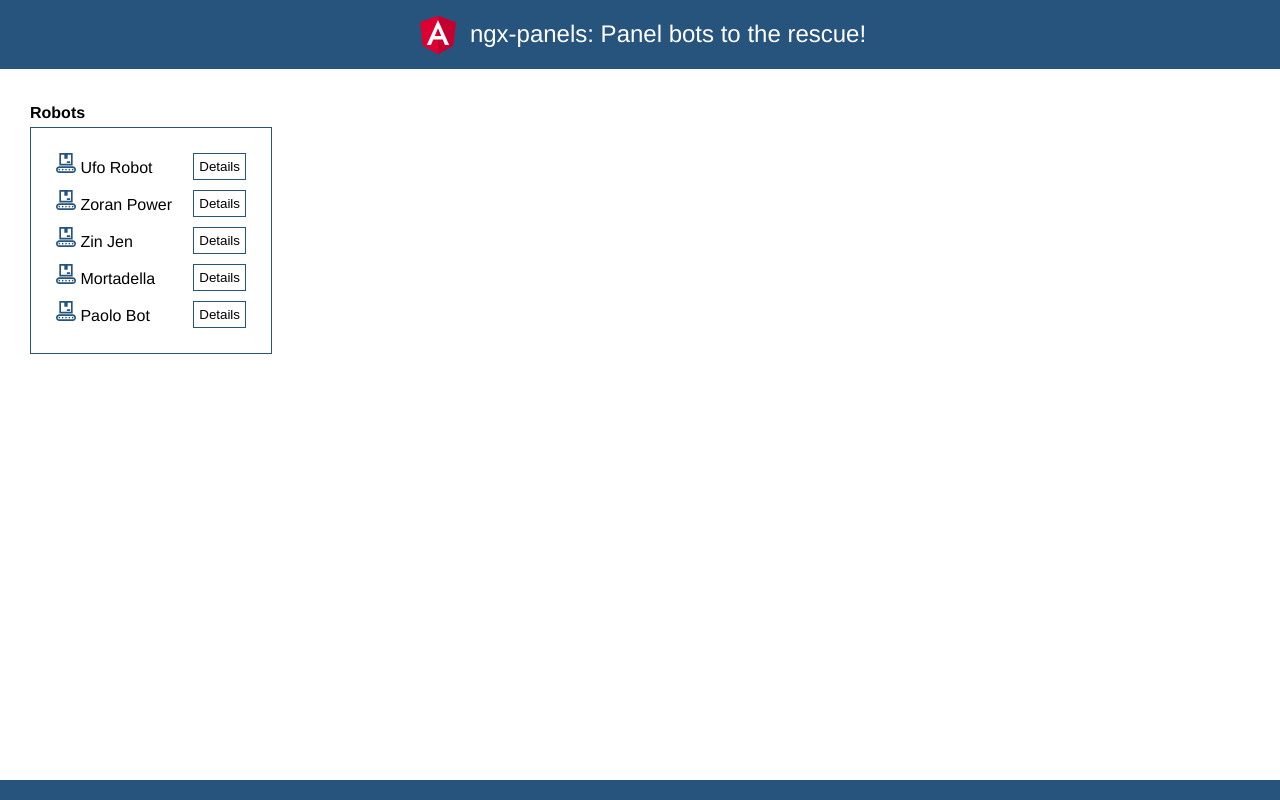
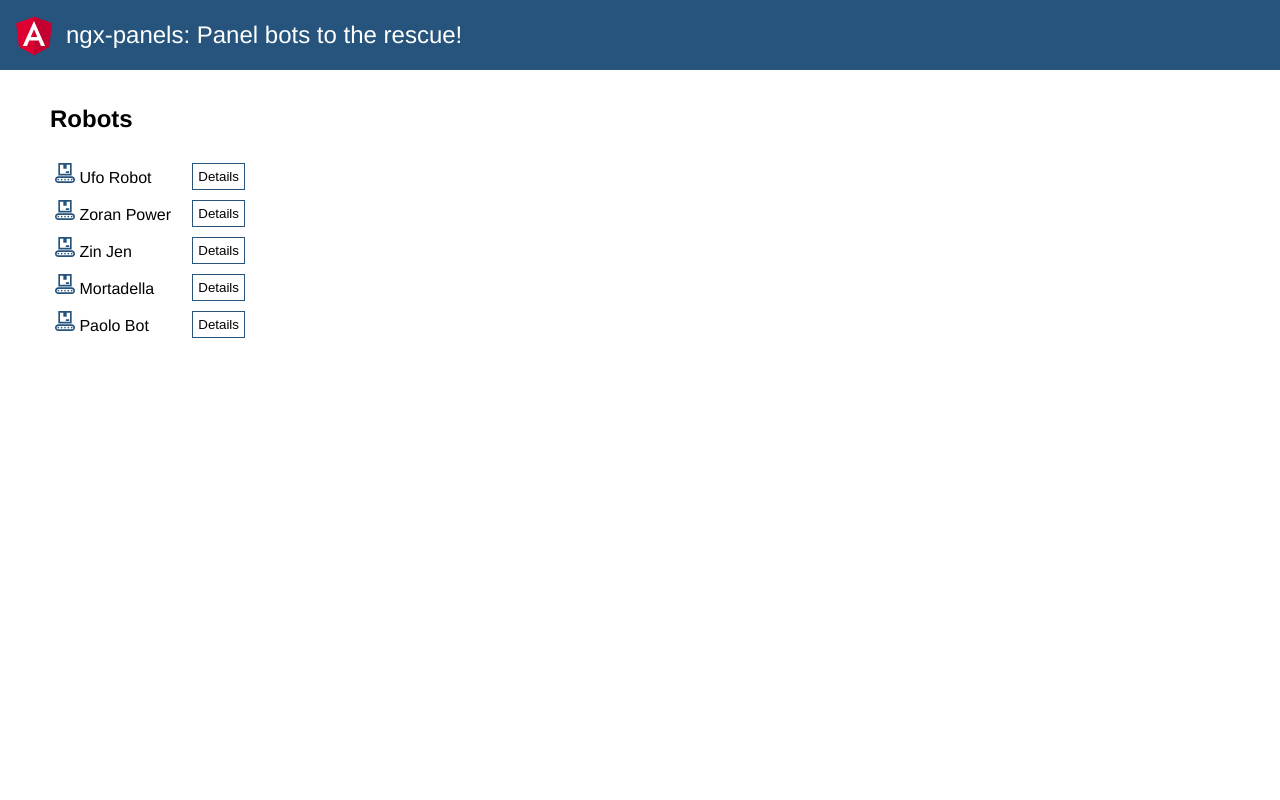
Before and after one commit to verizonconnect/ngx-panels, an Angular app: page / in a window 1280 px wide. Built offline with nearby package versions, Linux system fonts and the light colour scheme.

Commit message:
Fixing styles

```diff
--- a/src/app/app.component.html
+++ b/src/app/app.component.html
@@ -20,6 +20,5 @@
       </div>
     </div>
   </div>
-  <div class="app-root__footer"></div>
 </div>
 <ngx-panel-container></ngx-panel-container>
--- a/src/app/app.component.scss
+++ b/src/app/app.component.scss
@@ -11,11 +11,10 @@
   }
   &__navbar {
     display: flex;
-    flex-direction: column;
-    justify-content: center;
+    flex-direction: row;
     padding: 10px;
     height: 60px;
-    background-color: #26547C;
+    background-color: #26547c;
     color: white;
     font-size: 24px;
   }
@@ -24,16 +23,15 @@
     cursor: pointer;
     padding: 5px;
     background-color: white;
-    border: 1px solid #26547C;
+    border: 1px solid #26547c;
   }
-  &__robot-list{
-      border: 1px solid #26547C;
+  &__robot-list {
     padding: 20px;
     width: 200px;
     display: flex;
     flex-direction: column;
   }
-  &__robot{
+  &__robot {
     display: flex;
     flex-direction: row;
     justify-content: space-between;
@@ -41,23 +39,24 @@
   }
   &__footer {
     height: 25px;
-    background-color: #26547C;
+    background-color: #26547c;
   }
-  &__icon{
+  &__icon {
     width: 20px;
   }
-  &__angular-logo{
+  &__angular-logo {
     width: 48px;
     margin-right: 8px;
   }
-  &__title{
+  &__title {
     display: flex;
     flex-direction: row;
     justify-content: center;
     align-items: center;
   }
   &__list-title {
-    padding: 5px 0;
+    font-size: 24px;
+    padding: 5px 20px;
     font-weight: bold;
   }
 }
```
Lines whose indentation alone changed are shown as unchanged.
